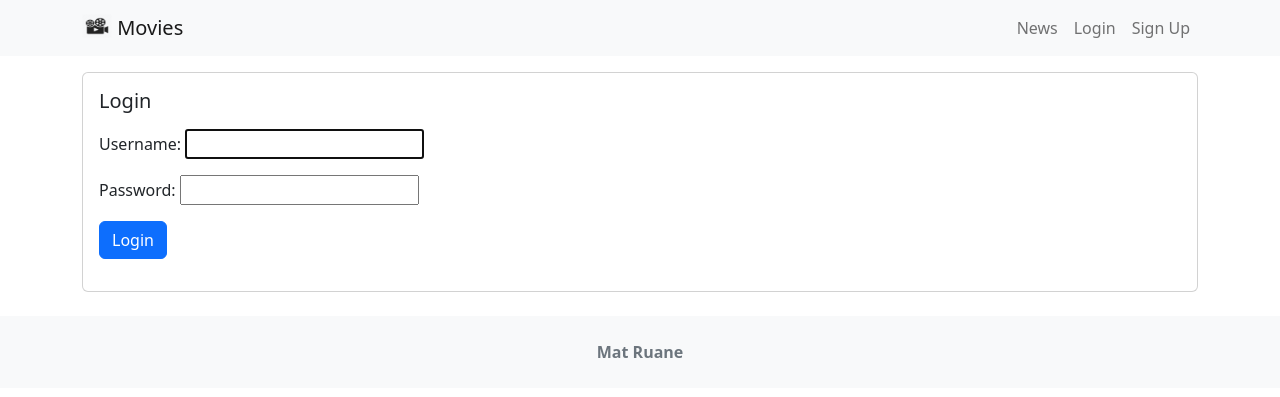
After one commit to matruane/django_moviereviews, a Django app: page /accounts/login/ in a window 1280 px wide. The commit adds this page. Shown: the top 397 px of the page. Run offline with Django 4.2, Linux system fonts and the light colour scheme.

Commit message:
Implement login/logout

```diff
--- /dev/null
+++ b/accounts/templates/loginaccount.html
@@ -0,0 +1,24 @@
+{% extends 'base.html' %}
+{% block content %}
+<div class="card mb-3">
+  <div class="row g-0">
+    <div>
+      <div class="card-body">
+        <h5 class="card-title">Login</h5>
+        {% if error %}
+        <div class="alert alert-danger mt-3" role="alert">
+          {{ error }}
+        </div>
+        {% endif %}
+        <p class="card-text">
+          <form method="post">
+            {% csrf_token %}
+            {{ form.as_p }}
+            <button type="submit" class="btn btn-primary">Login</button>
+          </form>
+        </p>
+      </div>
+    </div>
+  </div>
+</div>
+{% endblock %}
--- a/accounts/urls.py
+++ b/accounts/urls.py
@@ -3,4 +3,6 @@ from . import views
 
 urlpatterns = [
     path('signupaccount/', views.signupaccount, name='signupaccount'),
+    path('logout/', views.logoutaccount, name='logoutaccount'),
+    path('login/', views.loginaccount, name='loginaccount'),
 ]
--- a/accounts/views.py
+++ b/accounts/views.py
@@ -1,7 +1,8 @@
 from django.shortcuts import render
 from .forms import UserCreateForm
 from django.contrib.auth.models import User
-from django.contrib.auth import login
+from django.contrib.auth.forms import AuthenticationForm
+from django.contrib.auth import login, logout, authenticate
 from django.shortcuts import redirect
 from django.db import IntegrityError
 
@@ -20,3 +21,18 @@ def signupaccount(request):
     else:
       # Tell the user the passwords didn't match
       return render(request, 'signupaccount.html', {'form': UserCreateForm, 'error': 'Passwords did not match'})
+
+def logoutaccount(request):
+  logout(request)
+  return redirect('home')
+
+def loginaccount(request):
+  if request.method == 'GET':
+    return render(request, 'loginaccount.html', {'form': AuthenticationForm})
+  else:
+    user = authenticate(request, username=request.POST['username'], password=request.POST['password'])
+    if user is None:
+      return render(request, 'loginaccount.html', {'form': AuthenticationForm, 'error': 'Username and password did not match'})
+    else:
+      login(request, user)
+      return redirect('home')
--- a/moviereviews/templates/base.html
+++ b/moviereviews/templates/base.html
@@ -22,8 +22,12 @@
       <div class="collapse navbar-collapse" id="navbarNavAltMarkup">
         <div class="navbar-nav ms-auto">
           <a href="{% url 'news' %}" class="nav-link">News</a>
-          <a href="#" class="nav-link">Login</a>
-          <a href="#" class="nav-link">Sign Up</a>
+          {% if user.is_authenticated %}
+            <a href="{% url 'logoutaccount' %}" class="nav-link">Logout {{ user.username }}</a>
+          {% else %}
+            <a href="{% url 'loginaccount' %}" class="nav-link">Login</a>
+            <a href="{% url 'signupaccount' %}" class="nav-link">Sign Up</a>
+          {% endif %}
         </div>
       </div>
     </div>
```
